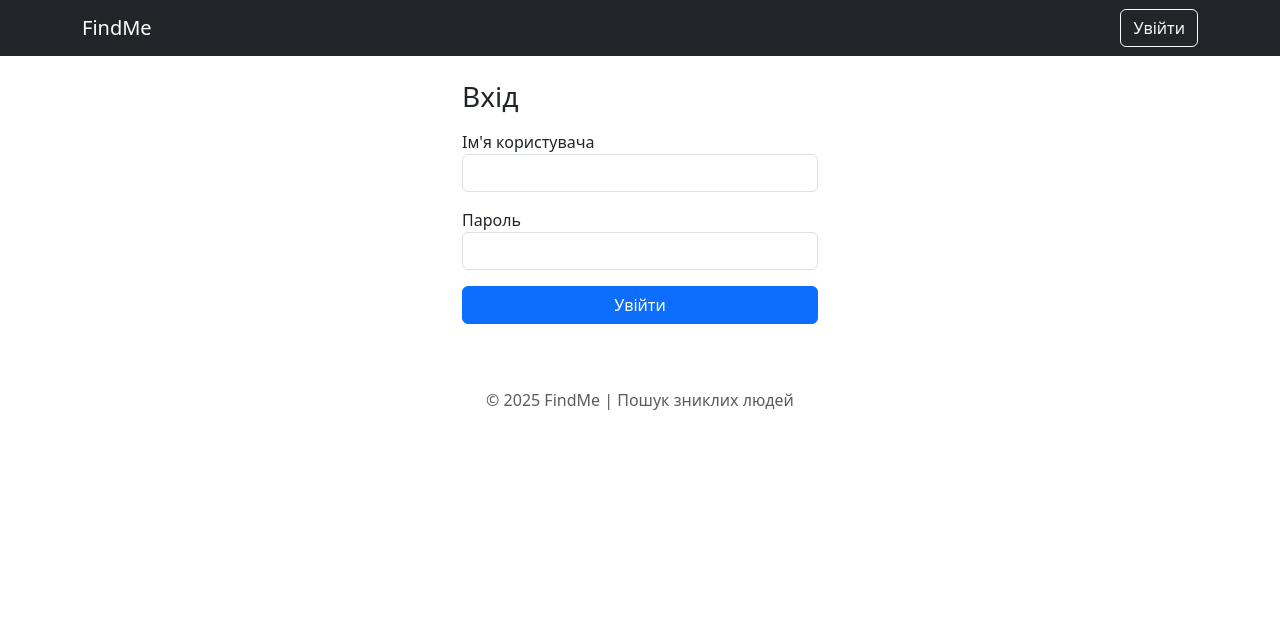
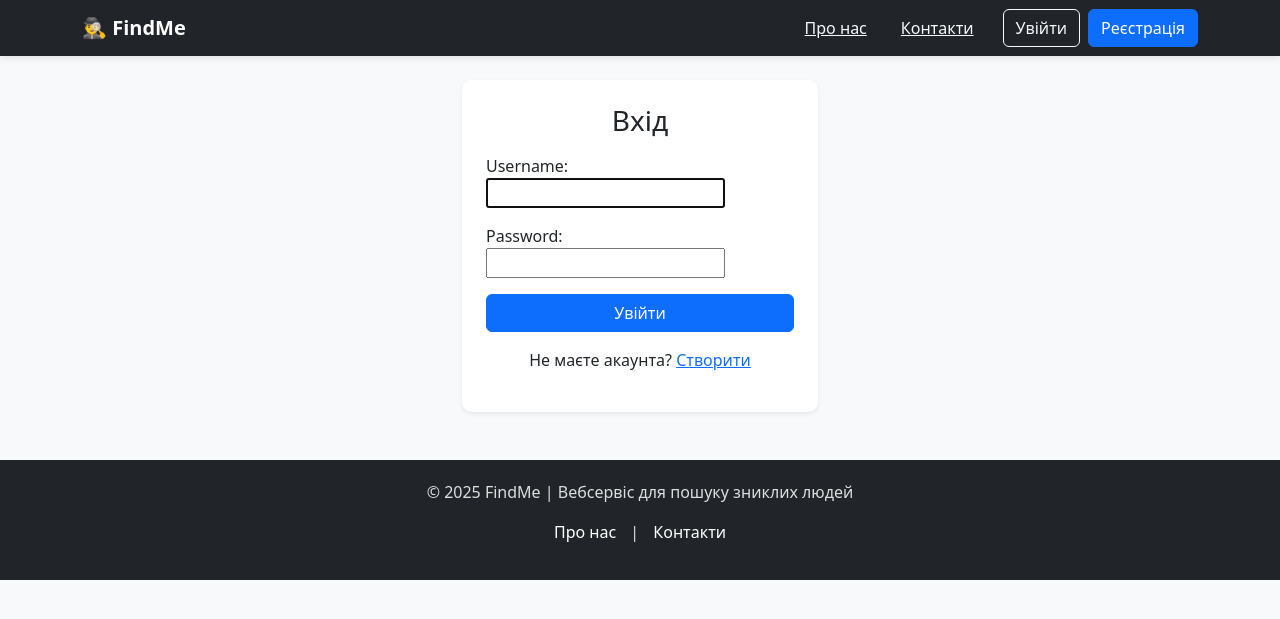
Before and after one commit to Kitsor3000/FindMe, a Django app: page /login/ in a window 1280 px wide. Shown: the top 619 px of the page. Run offline with Django 5.2, Linux system fonts and the light colour scheme.

Commit message:
Додано реєстрацію користувачів, покращено дизайн, права редагування і видалення

```diff
--- a/findme_project/urls.py
+++ b/findme_project/urls.py
@@ -3,6 +3,7 @@ from django.urls import path, include
 from django.contrib.auth import views as auth_views
 from django.contrib.auth import logout
 from django.shortcuts import redirect
+from users import views as user_views
 
 from rest_framework_simplejwt.views import (
     TokenObtainPairView,
@@ -32,13 +33,18 @@ urlpatterns = [
     path('logout/', logout_view, name='logout'),
     path('my-posts/', mp_views.my_posts, name='my_posts'),
 
+     path('about/', TemplateView.as_view(template_name='about.html'), name='about'),
+    path('contacts/', TemplateView.as_view(template_name='contacts.html'), name='contacts'),
 
+     path('register/', user_views.register_view, name='register'),
+    path('person/<int:pk>/edit/', mp_views.edit_missing_person, name='edit_missing'),
+path('person/<int:pk>/delete/', mp_views.delete_missing_person, name='delete_missing'),
 
     # JWT + API маршрути
     path('api/token/', TokenObtainPairView.as_view(), name='token_obtain_pair'),
     path('api/token/refresh/', TokenRefreshView.as_view(), name='token_refresh'),
 
-    path('api/', include('users.urls')),
+   path('', include('users.urls')),
     path('api/', include('missing_persons.urls')),
     path('api/', include('comments.urls')),
     path('api/', include('messages.urls')),
--- a/templates/base.html
+++ b/templates/base.html
@@ -2,33 +2,83 @@
 <html lang="uk">
 <head>
   <meta charset="UTF-8">
-  <title>FindMe</title>
+  <title>FindMe — Пошук зниклих людей</title>
   <link href="https://cdn.jsdelivr.net/npm/bootstrap@5.3.3/dist/css/bootstrap.min.css" rel="stylesheet">
+  <style>
+    body {
+      background-color: #f8f9fa;
+    }
+    .navbar {
+      box-shadow: 0 2px 8px rgba(0,0,0,0.1);
+    }
+    .card {
+      border: none;
+      border-radius: 10px;
+      box-shadow: 0 2px 6px rgba(0,0,0,0.1);
+      transition: transform 0.2s ease;
+    }
+    .card:hover {
+      transform: translateY(-4px);
+    }
+    footer {
+      margin-top: 50px;
+      background-color: #212529;
+      color: #ddd;
+      padding: 20px 0;
+    }
+    footer a {
+      color: #fff;
+      text-decoration: none;
+      margin: 0 10px;
+    }
+  </style>
 </head>
+
 <body>
-  <nav class="navbar navbar-expand-lg navbar-dark bg-dark mb-4">
+  <nav class="navbar navbar-expand-lg navbar-dark bg-dark">
     <div class="container">
-    <a class="navbar-brand" href="/">FindMe</a>
+      <a class="navbar-brand fw-bold" href="/">🕵️‍♂️ FindMe</a>
 
       <div class="d-flex">
+        <a href="/about/" class="btn btn-link text-light me-2">Про нас</a>
+        <a href="/contacts/" class="btn btn-link text-light me-3">Контакти</a>
+
         {% if user.is_authenticated %}
           <a href="/my-posts/" class="btn btn-outline-light me-2">Мої оголошення</a>
           <a href="/add/" class="btn btn-success me-2">+ Додати</a>
           <a href="/logout/" class="btn btn-danger">Вийти</a>
         {% else %}
-        <a href="/login/" class="btn btn-outline-light">Увійти</a>
+          <a href="/login/" class="btn btn-outline-light me-2">Увійти</a>
+          <a href="/register/" class="btn btn-primary">Реєстрація</a>
         {% endif %}
       </div>
     </div>
   </nav>
 
-
-  <div class="container">
+  <div class="container mt-4">
     {% block content %}{% endblock %}
+    {% if messages %}
+    {% for message in messages %}
+      <div class="alert alert-{{ message.tags }} mt-2">{{ message }}</div>
+    {% endfor %}
+  {% endif %}
   </div>
 
-  <footer class="text-center mt-5 py-3 text-muted">
-    © 2025 FindMe | Пошук зниклих людей
+
+  <footer class="text-center mt-5">
+    <p>© 2025 FindMe | Вебсервіс для пошуку зниклих людей</p>
+    <p>
+      <a href="/about/">Про нас</a> |
+      <a href="/contacts/">Контакти</a>
+    </p>
   </footer>
+
+  <script src="https://cdn.jsdelivr.net/npm/bootstrap@5.3.3/dist/js/bootstrap.bundle.min.js"></script>
+  <script>
+  setTimeout(() => {
+    document.querySelectorAll('.alert').forEach(el => el.remove());
+  }, 3000);
+</script>
+
 </body>
 </html>
--- a/templates/login.html
+++ b/templates/login.html
@@ -2,19 +2,27 @@
 {% block content %}
 <div class="row justify-content-center">
   <div class="col-md-4">
-    <h3 class="mb-3">Вхід</h3>
-    <form method="post">
-      {% csrf_token %}
-      <div class="mb-3">
-        <label>Ім'я користувача</label>
-        <input type="text" name="username" class="form-control" required>
-      </div>
-      <div class="mb-3">
-        <label>Пароль</label>
-        <input type="password" name="password" class="form-control" required>
-      </div>
-      <button type="submit" class="btn btn-primary w-100">Увійти</button>
-    </form>
+    <div class="card p-4 shadow-sm">
+      <h3 class="mb-3 text-center">Вхід</h3>
+
+      {% if form.errors %}
+        <div class="alert alert-danger text-center">
+          Невірні дані або користувач не існує.
+          <a href="{% url 'register' %}" class="alert-link">Зареєструватись</a>
+        </div>
+      {% endif %}
+
+      <form method="post" action="">
+        {% csrf_token %}
+        {{ form.as_p }}
+        <button type="submit" class="btn btn-primary w-100">Увійти</button>
+      </form>
+
+      <p class="text-center mt-3">
+        Не маєте акаунта?
+        <a href="{% url 'register' %}">Створити</a>
+      </p>
+    </div>
   </div>
 </div>
 {% endblock %}
--- a/users/urls.py
+++ b/users/urls.py
@@ -1,15 +1,6 @@
-from rest_framework import routers
-from .views import UserViewSet, UserProfileViewSet
 from django.urls import path
-from .views_auth import register_user
-
-
-router = routers.DefaultRouter()
-router.register(r'users', UserViewSet)
-router.register(r'profiles', UserProfileViewSet)
+from .views import register_view
 
 urlpatterns = [
-    path('register/', register_user, name='register'),
+    path('register/', register_view, name='register'),
 ]
-
-urlpatterns += router.urls
```
Also changed, not shown: missing_persons/views.py (+30 -0 lines), templates/about.html (added, +15 -0 lines), templates/contacts.html (added, +13 -0 lines), templates/missing_detail.html (+9 -0 lines), templates/register.html (added, +18 -0 lines), users/views.py (+19 -11 lines), db.sqlite3. Lines whose indentation alone changed are shown as unchanged.
